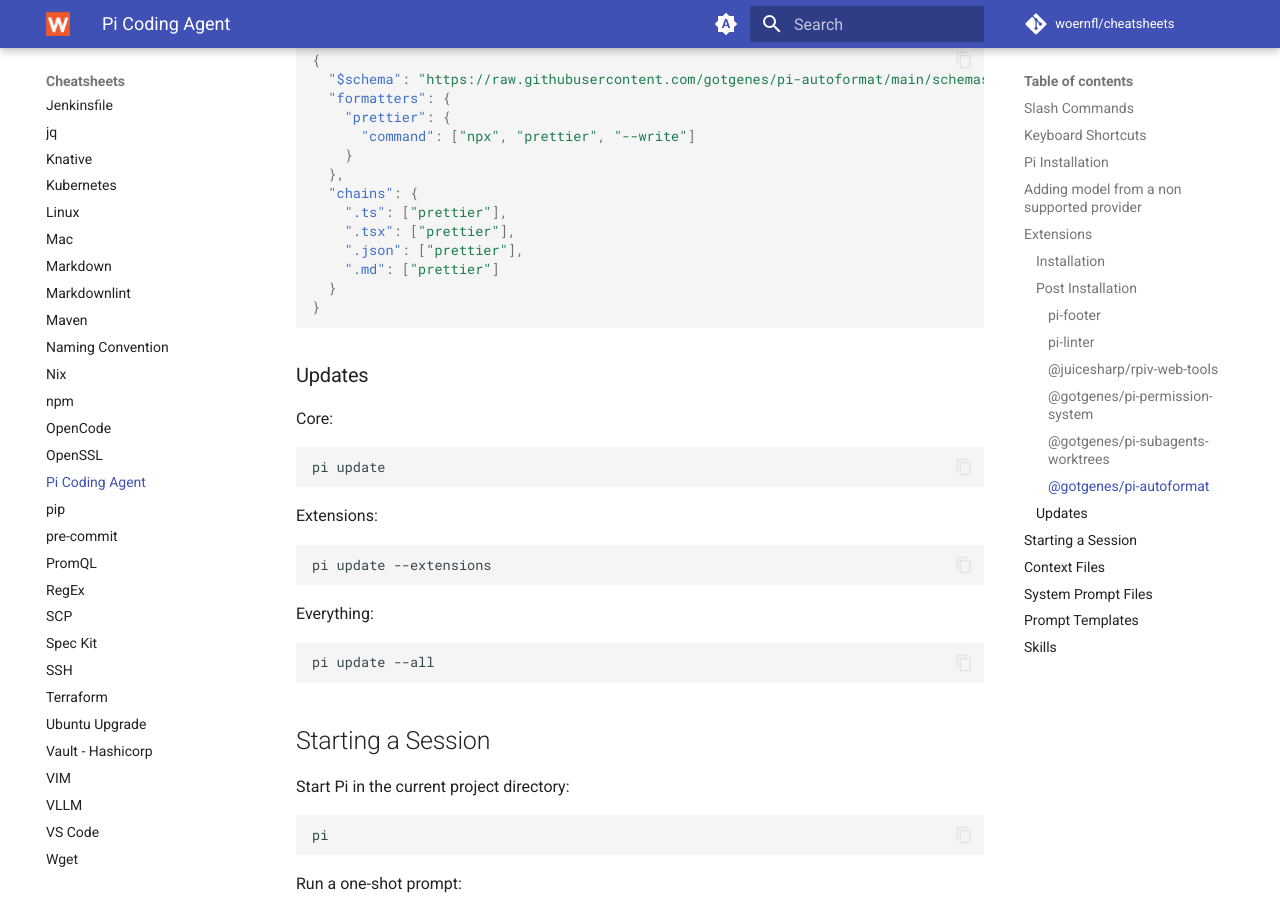
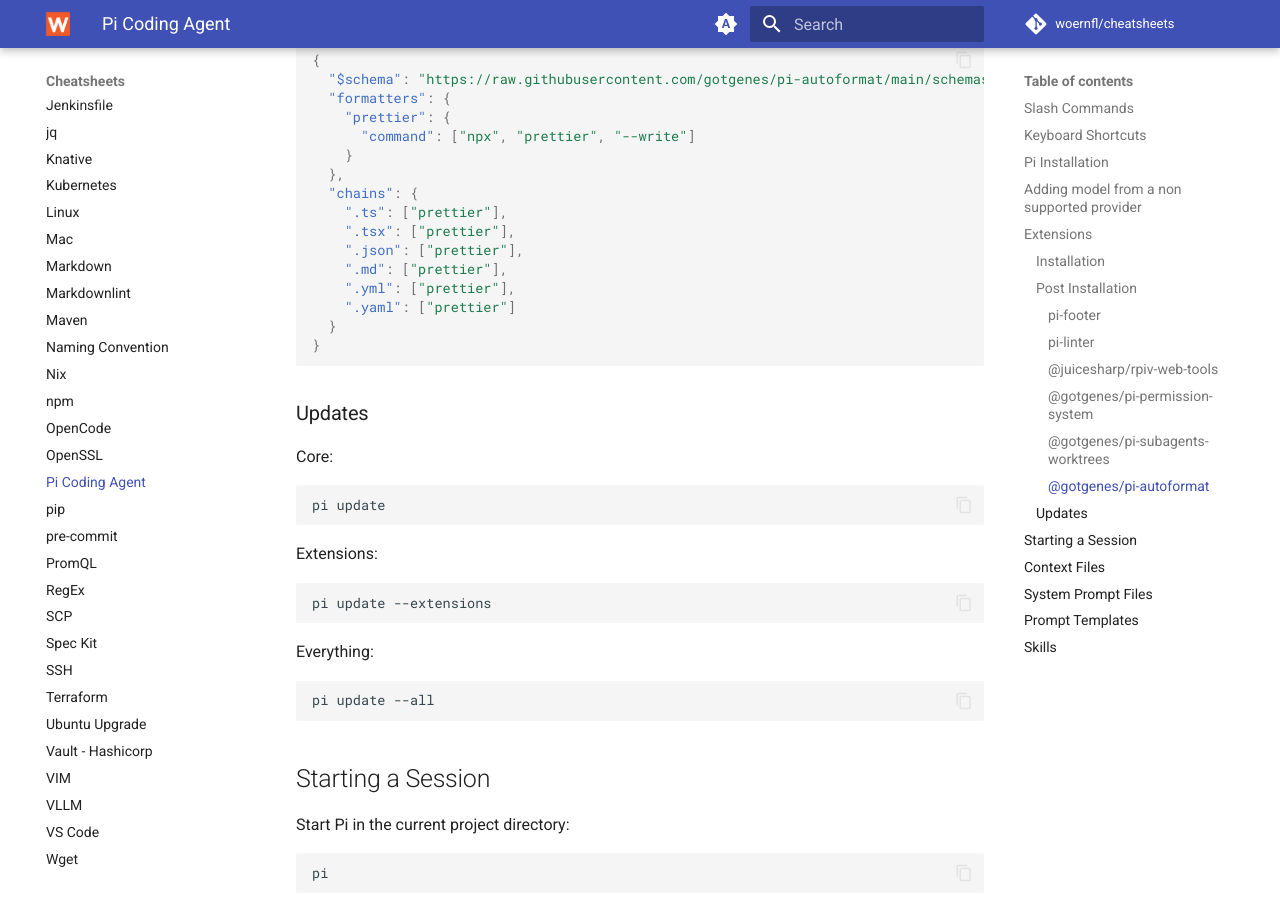
Before and after one commit to woernfl/cheatsheets, an MkDocs documentation site: the page built from docs/pi.md, in a window 1280 px wide and 900 px high, scrolled down 9651 px. Built offline with MkDocs 1.6.1 and Material for MkDocs 9.7.7, drawn with Linux system fonts in a browser that asks for light colours; comment, search, counter and statistics services are not loaded.

Commit message:
Add Prettier support for .yml and .yaml files (#458)

````diff
--- a/docs/pi.md
+++ b/docs/pi.md
@@ -470,7 +470,9 @@
     ".ts": ["prettier"],
     ".tsx": ["prettier"],
     ".json": ["prettier"],
-    ".md": ["prettier"]
+    ".md": ["prettier"],
+    ".yml": ["prettier"],
+    ".yaml": ["prettier"]
   }
 }
 ```
````
